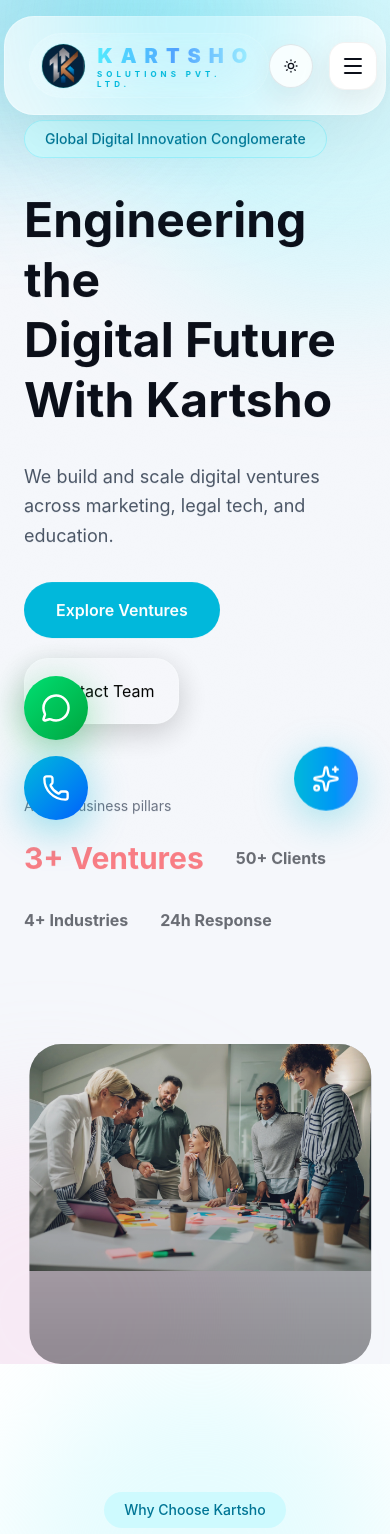
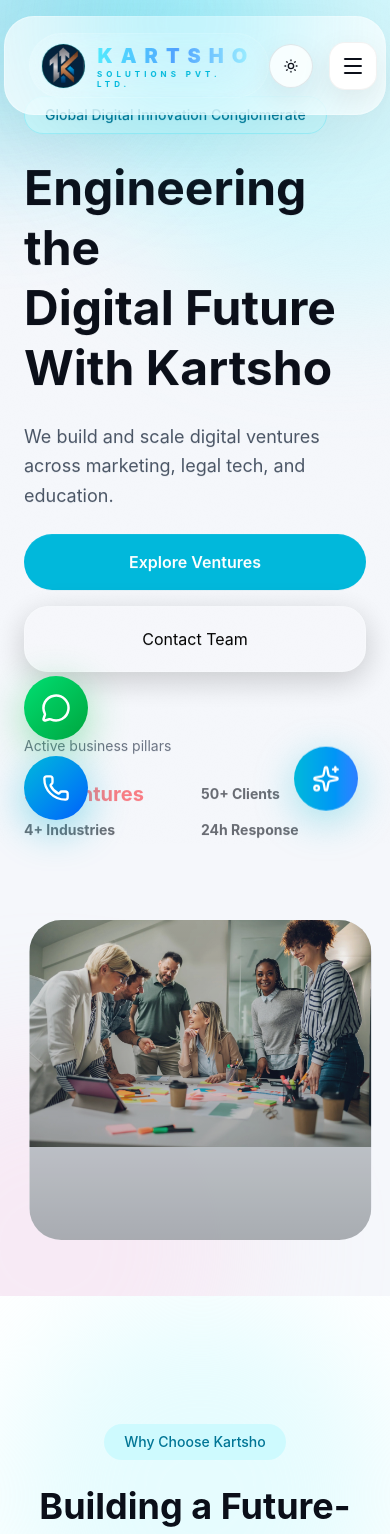
Before and after one commit to kartsho/kartshowebsiterenew, a React (Vite) app: page / in a window 390 px wide. Shown: the top 1534 px of the page. Built offline with nearby package versions, Linux system fonts and the light colour scheme.

Commit message:
i fix mobile view all website

```diff
--- a/src/pages/Home/sections/Hero.jsx
+++ b/src/pages/Home/sections/Hero.jsx
@@ -21,7 +21,9 @@
       bg-[#F5F7FB]
       flex
       items-center
-      pt-30
+      pt-24
+      sm:pt-28
+      pb-14
     "
     >
       {/* ================= BACKGROUND GLOW ================= */}
@@ -63,7 +65,8 @@
         px-6
         grid
         lg:grid-cols-2
-        gap-20
+        gap-12
+        lg:gap-20
         items-center
       "
       >
@@ -84,7 +87,8 @@
           className="
           flex
           flex-col
-          gap-8
+          gap-6
+          sm:gap-8
         "
         >
           {/* BADGE */}
@@ -111,6 +115,7 @@
           <h1
             className="
             text-5xl
+            sm:text-5xl
             md:text-6xl
             xl:text-7xl
             font-bold
@@ -142,11 +147,13 @@
 
           {/* BUTTONS */}
 
-          <div className="flex flex-wrap gap-5">
+          <div className="flex flex-col sm:flex-row gap-4 sm:gap-5">
             <button
               type="button"
               onClick={scrollToServicesPreview}
               className="
+              w-full
+              sm:w-auto
               px-8
               py-4
               rounded-full
@@ -164,6 +171,8 @@
 
             <button
               className="
+             w-full
+             sm:w-auto
              backdrop-blur-xl
             bg-white/10
             border
@@ -195,26 +204,29 @@
 
             <div
               className="
-              flex
-              flex-wrap
-              gap-8
+              grid
+              grid-cols-2
+              gap-3
+              sm:flex
+              sm:flex-wrap
+              sm:gap-8
               items-center
               opacity-60
             "
             >
-              <span className="font-bold text-3xl text-red-500">
+              <span className="font-bold text-xl sm:text-3xl text-red-500">
                 3+ Ventures
               </span>
 
-              <span className="font-bold">
+              <span className="font-bold text-sm sm:text-base">
                 50+ Clients
               </span>
 
-              <span className="font-bold">
+              <span className="font-bold text-sm sm:text-base">
                 4+ Industries
               </span>
 
-              <span className="font-bold">
+              <span className="font-bold text-sm sm:text-base">
                 24h Response
               </span>
             </div>
@@ -252,12 +264,12 @@
             w-full
             max-w-[600px]
             h-[320px]
-            sm:h-[440px]
+            sm:h-[460px]
             lg:h-[700px]
             overflow-hidden
             rounded-[32px]
             sm:rounded-[60px]
-            bg-slate-950/20
+            bg-[#EAF0F7]
           "
           >
             <img
@@ -269,12 +281,7 @@
               w-full
               h-full
               object-cover
-              object-[55%_22%]
-              sm:object-center
-              scale-100
-              sm:scale-[1.12]
-              lg:scale-[4.11]
-              lg:pt-10
+              object-center
             "
             />
 
--- a/src/pages/Services/sections/DetailedServices.jsx
+++ b/src/pages/Services/sections/DetailedServices.jsx
@@ -452,19 +452,21 @@
                 {/* IMAGE CARD */}
 
                 <div
-                  className="
-                  relative
+                className="
+                relative
 
-                  overflow-hidden
+                overflow-hidden
 
-                  rounded-[40px]
+                  rounded-[28px]
+                  sm:rounded-[40px]
 
                   bg-white
 
                   border
                   border-black/5
-                  scale-[1.20]
-                  p-20
+                  p-3
+                  sm:p-6
+                  lg:p-10
                   shadow-[0_30px_80px_rgba(0,0,0,0.12)]
 
                   group
@@ -477,14 +479,13 @@
                     alt={service.title}
                     className="
                     w-full
-                    h-[600px]
-
+                    h-[260px]
+                    sm:h-[380px]
+                    lg:h-[520px]
                     object-cover
-                     top-4
+                    object-center
                     transition-all
                     duration-700
-                    scale-[2.10]
-
                   "
                   />
 
@@ -513,6 +514,9 @@
                     duration: 4,
                   }}
                   className="
+                  hidden
+                  lg:block
+
                   absolute
                   bottom-[-110px]
                   left-[-20px]
@@ -567,6 +571,9 @@
                     duration: 3,
                   }}
                   className="
+                  hidden
+                  lg:block
+
                   absolute
                   top-[-85px]
                   right-[-20px]
```
Also changed, not shown: 1 other file (tests, documents, lock files or other folders).
